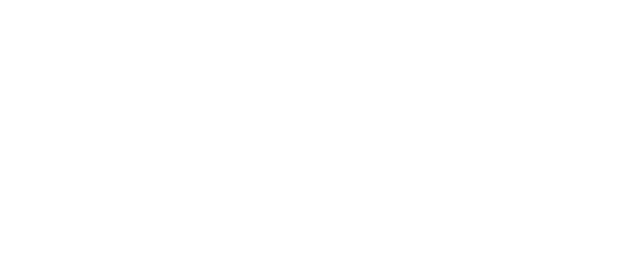
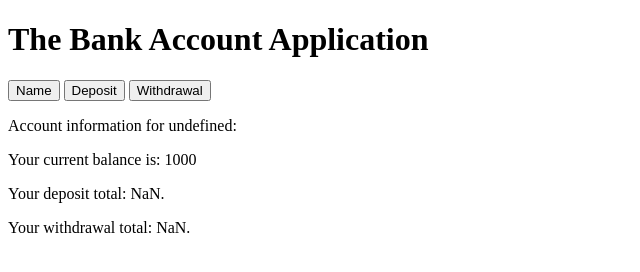
Before and after one commit to sbmccauley/Module13Assignment, a plain HTML site: page bankaccount/index.html in a window 1280 px wide. Shown: the whole page, without its empty margins (0-640 px from the left). Drawn offline with Linux system fonts and the light colour scheme.

Commit message:
Worked on Bank Account App

```diff
--- a/bankaccount/index.html
+++ b/bankaccount/index.html
@@ -4,9 +4,20 @@
     <meta charset="UTF-8">
     <meta name="viewport" content="width=device-width, initial-scale=1.0">
     <title>M13 Assignment - The Bank Account Application</title>
-    <script src="js/script.js"></script>
+    <script src="js/script.js" defer></script>
 </head>
 <body>
+    <h1>The Bank Account Application</h1>
+    <div id="welcome" class="flex-container">
+        <button type="button" id="name" value="Name" >Name</button>
+        <button type="button" id="deposit" value="Deposit" >Deposit</button>
+        <button type="button" id="withdrawal" value="Withdrawal" >Withdrawal</button>
 
+    </div>
+
+    <div id="accountActivity" class="flex-container">
+
+
+    </div>
 </body>
 </html>
--- a/bankaccount/js/script.js
+++ b/bankaccount/js/script.js
@@ -0,0 +1,95 @@
+
+const $ = (id) => {
+    return document.getElementById(id);
+}
+
+let ownerName = $('name')
+ownerName.addEventListener('click', function() {
+  let ownerName = prompt('Please enter your name:')
+  console.log( ownerName)
+} )
+
+const bankAccount = function(ownerName) {
+    let owner = ownerName
+    let balance = 1000
+    return {
+      getOwnerName: function(owner) {
+        return owner
+      },
+      getBalance: function() {
+
+        return balance;
+      },
+      deposit: function(depositAmount) {
+
+        balance += depositAmount
+
+        return balance;
+      },
+      withdrawal: function(withdrawalAmount) {
+        if (withdrawalAmount > balance) {
+          alert('you do not have sufficient funds for this withdrawal')
+        } else { balance -= withdrawalAmount}
+
+        return balance
+      },
+      handleOwnerName: function(owner) {
+        let me = this
+        return me.owner
+
+      },
+      handleDeposit: function() {
+        let me = this
+        return function () {
+          depositAmount = parseInt(prompt('Enter deposit amount:'))
+
+          if (depositAmount) {
+            me.deposit(depositAmount)
+            console.log(`after deposit ${depositAmount} balance is ${balance}`)
+
+          }
+        }
+      },
+      handleWithdrawal: function() {
+        let me = this
+        return function () {
+          withdrawalAmount = parseInt(prompt('Enter withdrawal amount:'))
+          if (withdrawalAmount) {
+            me.withdrawal(withdrawalAmount)
+
+          }
+        }
+      },
+    };
+
+
+  };
+
+  const customerAccount = bankAccount(ownerName);
+
+window.addEventListener('load', () => {
+
+  //get customer name
+  $('name').onclick = customerAccount.handleOwnerName()
+  //collect deposit
+  $('deposit').onclick = customerAccount.handleDeposit()
+  //make withdrawal
+  $('withdrawal').onclick = customerAccount.handleWithdrawal()
+
+})
+
+  const accountOwner = document.createElement('p')
+  accountOwner.innerText = `Account information for ${customerAccount.handleOwnerName()}:`
+  $('accountActivity').appendChild(accountOwner)
+
+  const currentBalance = document.createElement('p')
+  currentBalance.innerText = `Your current balance is:  ${parseInt(customerAccount.getBalance())}`
+  $('accountActivity').appendChild(currentBalance)
+
+  const depositInfo = document.createElement('p');
+  depositInfo.innerText = `Your deposit total: ${customerAccount.deposit()}.`;
+ $('accountActivity').appendChild(depositInfo);
+
+  const withdrawalInfo = document.createElement('p');
+  withdrawalInfo.innerText = `Your withdrawal total: ${parseInt(customerAccount.withdrawal())}.`;
+ $('accountActivity').appendChild(withdrawalInfo);
```
